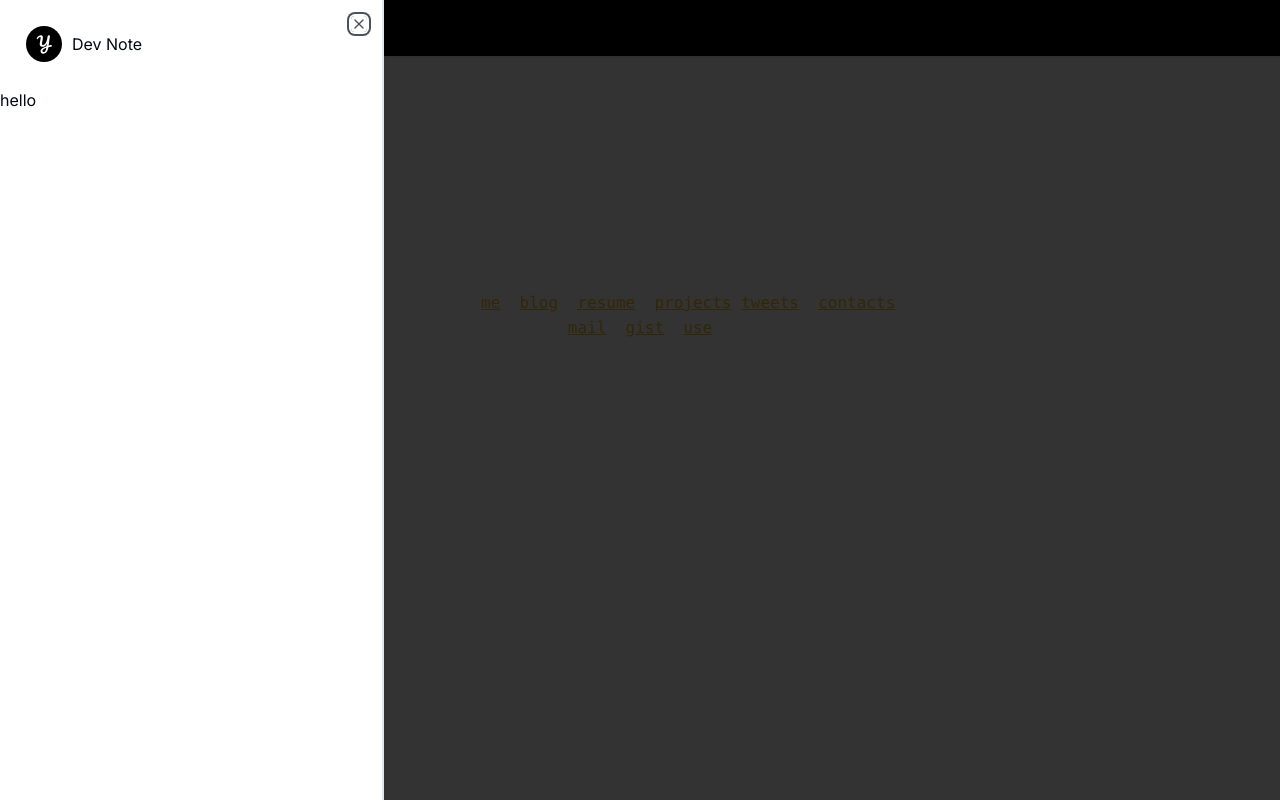
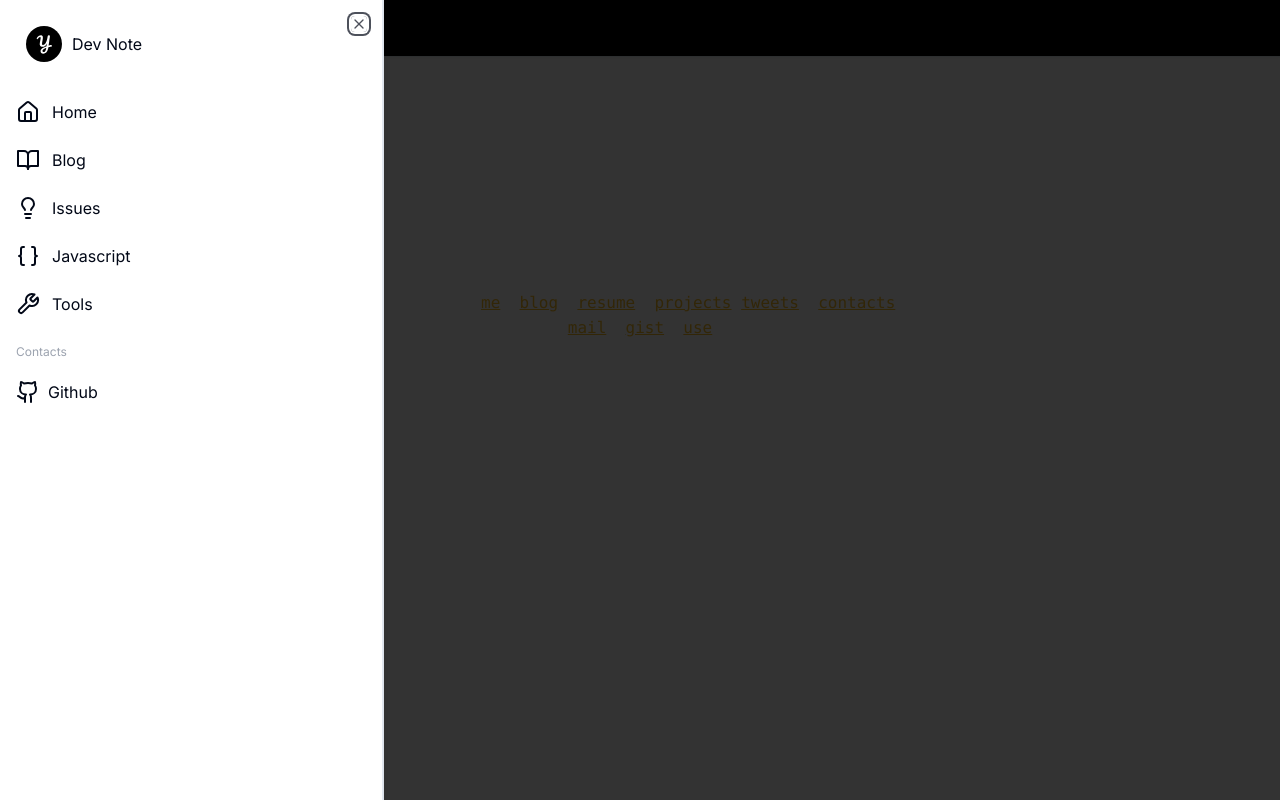
Before and after one commit to ngtrgiabao/devnote, a Next.js app: page / in a window 1280 px wide. Both pictures are taken after a click on the button 36 px from the left and 28 px from the top of the page. Built offline with nearby package versions, Linux system fonts and the light colour scheme.

Commit message:
[feat]: sidebar

```diff
--- a/app/(dashboard)/_components/sidebar.tsx
+++ b/app/(dashboard)/_components/sidebar.tsx
@@ -1,6 +1,16 @@
-"use client"
+"use client";
 
-import { Logo } from "./logo"
+import {
+    BookOpen,
+    Braces,
+    Github,
+    Home,
+    Lightbulb,
+    Wrench,
+} from "lucide-react";
+import { Logo } from "./logo";
+
+import "./styles/mobile-sidebar.css";
 
 export const Sidebar = () => {
     return (
@@ -8,10 +18,48 @@ export const Sidebar = () => {
             <div className="p-6">
                 <Logo />
             </div>
-      <div className="flex flex-col w-full">
-        {/* TODO: add content */}
-        hello
+            <section className="flex flex-col w-full">
+                <a
+                    className="sb-sheet-content"
+                    target="_self"
+                    aria-current="page"
+                    href="/"
+                >
+                    <Home className="me-3" />
+                    Home
+                </a>
+                <a className="sb-sheet-content" target="_self" href="/blog">
+                    <BookOpen className="me-3" />
+                    Blog
+                </a>
+                <a className="sb-sheet-content" target="_self" href="/issues">
+                    <Lightbulb className="me-3" />
+                    Issues
+                </a>
+                <a
+                    className="sb-sheet-content"
+                    target="_self"
+                    href="/javascript"
+                >
+                    <Braces className="me-3" />
+                    Javascript
+                </a>
+                <a className="sb-sheet-content" target="_self" href="/tools">
+                    <Wrench className="me-3" />
+                    Tools
+                </a>
+            </section>
+            <section className="flex flex-col w-full mt-4">
+                <h4 className="text-xs text-gray-400 px-4 pb-2">Contacts</h4>
+                <a
+                    className="sb-sheet-content"
+                    target="_blank"
+                    href="https://github.com/ngtrgiabao"
+                >
+                    <Github className="me-2" />
+                    Github
+                </a>
+            </section>
         </div>
-    </div>
-  )
-}
+    );
+};
--- /dev/null
+++ b/app/(dashboard)/_components/styles/mobile-sidebar.css
@@ -0,0 +1,3 @@
+.sb-sheet-content {
+    @apply hover:bg-blue-400/15 hover:text-blue-500 py-3 px-4 text-base flex items-center transform transition duration-500;
+}
```
Also changed, not shown: app/(dashboard)/_components/mobile-sidebar.tsx (+2 -6 lines), app/(dashboard)/layout.tsx (+4 -6 lines). Lines whose indentation alone changed are shown as unchanged.
